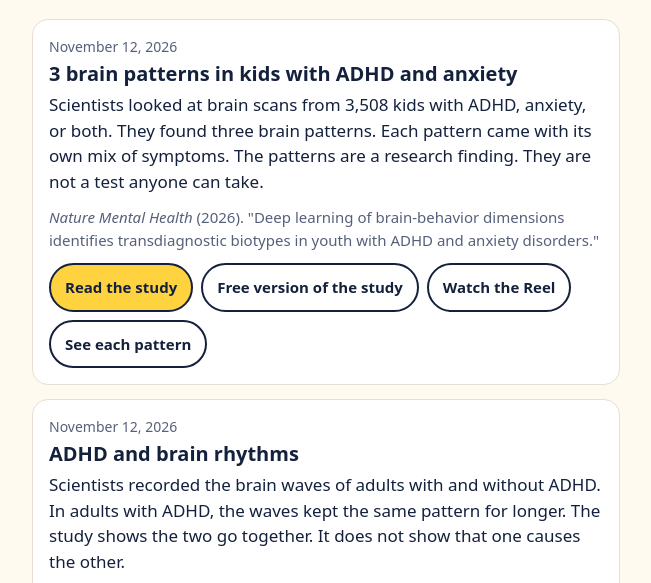
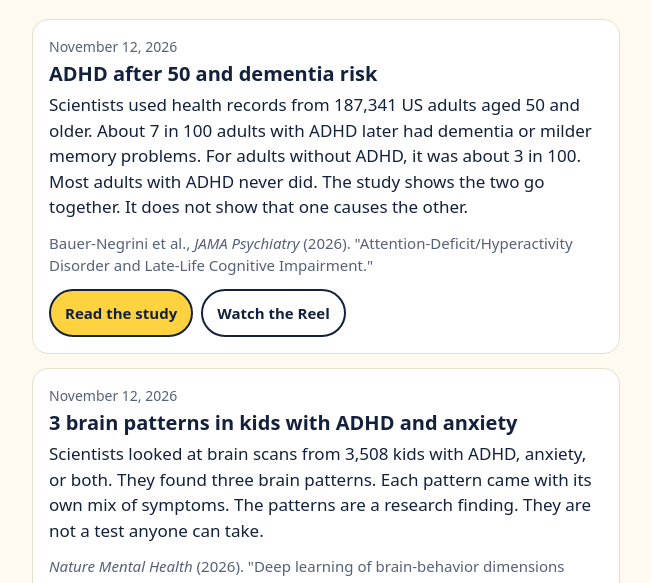
Before and after one commit to adhdscoop/adhdscoop.github.io, a plain HTML site: page index.html in a window 1280 px wide. Shown: the part 164-747 px from the top of the page, without its empty margins (314-965 px from the left). Drawn offline with Linux system fonts and the light colour scheme.

Commit message:
Add Reel 3: ADHD after 50 and dementia risk

```diff
--- a/index.html
+++ b/index.html
@@ -44,6 +44,17 @@ footer a{color:var(--link)}
 
 <article>
   <p class="date">November 12, 2026</p>
+  <h2>ADHD after 50 and dementia risk</h2>
+  <p>Scientists used health records from 187,341 US adults aged 50 and older. About 7 in 100 adults with ADHD later had dementia or milder memory problems. For adults without ADHD, it was about 3 in 100. Most adults with ADHD never did. The study shows the two go together. It does not show that one causes the other.</p>
+  <p class="cite">Bauer-Negrini et al., <i>JAMA Psychiatry</i> (2026). "Attention-Deficit/Hyperactivity Disorder and Late-Life Cognitive Impairment."</p>
+  <ul class="links">
+    <li><a class="paper" href="https://doi.org/10.1001/jamapsychiatry.2026.3165">Read the study</a></li>
+    <li><a href="https://www.instagram.com/adhdscoop/reel/DfqdLtcMzDJ/">Watch the Reel</a></li>
+  </ul>
+</article>
+
+<article>
+  <p class="date">November 12, 2026</p>
   <h2>3 brain patterns in kids with ADHD and anxiety</h2>
   <p>Scientists looked at brain scans from 3,508 kids with ADHD, anxiety, or both. They found three brain patterns. Each pattern came with its own mix of symptoms. The patterns are a research finding. They are not a test anyone can take.</p>
   <p class="cite"><i>Nature Mental Health</i> (2026). "Deep learning of brain-behavior dimensions identifies transdiagnostic biotypes in youth with ADHD and anxiety disorders."</p>
```
